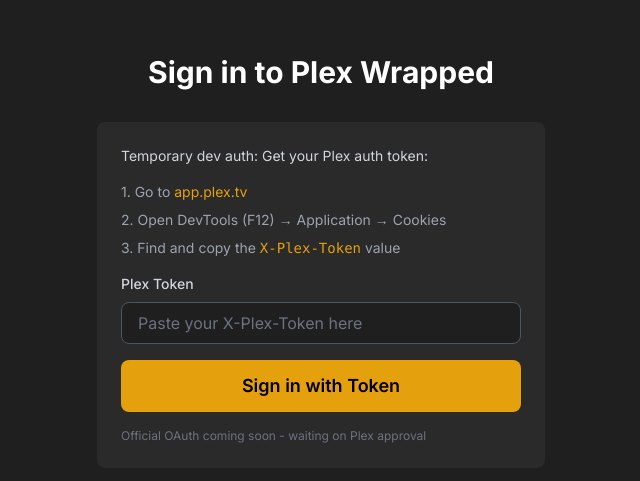
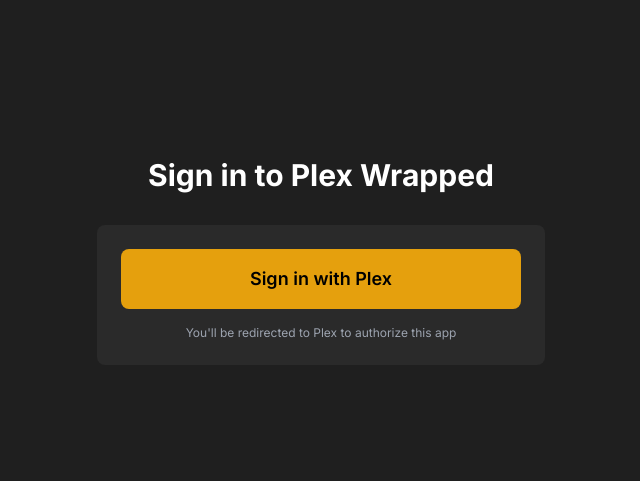
Before and after one commit to jonthebeef/plexwrapped, a SvelteKit app: page /auth/login in a window 1280 px wide. Shown: the part 139-620 px from the top of the page, without its empty margins (319-959 px from the left). Built offline with nearby package versions, Linux system fonts and the light colour scheme; no server answers.

Commit message:
feat: implement proper PIN OAuth flow
- Replace manual token entry with PIN OAuth
- Click button → create PIN → redirect to Plex
- Callback page polls for authorization
- Much better UX than DevTools hunting

```diff
--- a/src/routes/auth/login/+page.server.ts
+++ b/src/routes/auth/login/+page.server.ts
@@ -1,43 +1,23 @@
-import { redirect, fail } from '@sveltejs/kit';
-import { getPlexUser } from '$lib/services/plex-auth';
+import { redirect } from '@sveltejs/kit';
+import { createPlexPin, getPlexAuthUrl } from '$lib/services/plex-auth';
 import type { Actions } from './$types';
 
 export const actions: Actions = {
-	// Manual token auth for development (default action)
-	default: async ({ cookies, request }) => {
-		const data = await request.formData();
-		const token = (data.get('token') as string)?.trim();
+	default: async ({ cookies }) => {
+		// Create a PIN for Plex OAuth
+		const pin = await createPlexPin();
 
-		if (!token || token.length === 0) {
-			return fail(400, { error: 'Token is required' });
-		}
+		// Store PIN ID in cookie so we can poll for it in the callback
+		cookies.set('plex_pin_id', String(pin.id), {
+			path: '/',
+			httpOnly: true,
+			secure: true,
+			sameSite: 'lax',
+			maxAge: 60 * 10 // 10 minutes
+		});
 
-		try {
-			// Validate token by fetching user
-			const user = await getPlexUser(token);
-
-			// Set auth token cookie
-			cookies.set('plex_token', token, {
-				path: '/',
-				httpOnly: true,
-				secure: true,
-				sameSite: 'lax',
-				maxAge: 60 * 60 * 24 * 30 // 30 days
-			});
-
-			// Set user info cookie for display
-			cookies.set('plex_user', JSON.stringify(user), {
-				path: '/',
-				httpOnly: false, // Needs to be readable by client
-				secure: true,
-				sameSite: 'lax',
-				maxAge: 60 * 60 * 24 * 30
-			});
-
-			throw redirect(303, '/wrapped');
-		} catch (error) {
-			console.error('Token validation failed:', error);
-			return fail(401, { error: 'Invalid token - please check and try again' });
-		}
+		// Redirect to Plex authorization page
+		const authUrl = getPlexAuthUrl(pin.code);
+		throw redirect(303, authUrl);
 	}
 };
--- a/src/routes/auth/login/+page.svelte
+++ b/src/routes/auth/login/+page.svelte
@@ -1,7 +1,5 @@
 <script lang="ts">
 	import { enhance } from '$app/forms';
-
-	let { form } = $props<{ form?: { error?: string } }>();
 </script>
 
 <svelte:head>
@@ -12,46 +10,18 @@
 	<div class="w-full max-w-md">
 		<h1 class="mb-8 text-center text-3xl font-bold text-white">Sign in to Plex Wrapped</h1>
 
-		<!-- Development: Manual token entry -->
 		<div class="rounded-lg bg-surface-card p-6">
-			<p class="mb-4 text-sm text-gray-300">Temporary dev auth: Get your Plex auth token:</p>
-
-			<ol class="mb-4 space-y-2 text-sm text-gray-400">
-				<li>
-					1. Go to
-					<a href="https://app.plex.tv/desktop" target="_blank" class="text-plex hover:underline">
-						app.plex.tv
-					</a>
-				</li>
-				<li>2. Open DevTools (F12) → Application → Cookies</li>
-				<li>3. Find and copy the <code class="text-plex">X-Plex-Token</code> value</li>
-			</ol>
-
 			<form method="POST" use:enhance>
-				<label for="token" class="mb-2 block text-sm font-medium text-gray-300"> Plex Token </label>
-				<input
-					type="text"
-					id="token"
-					name="token"
-					placeholder="Paste your X-Plex-Token here"
-					required
-					class="mb-4 w-full rounded-lg border border-gray-600 bg-surface px-4 py-2 text-white placeholder-gray-500 focus:border-plex focus:outline-none"
-				/>
-
-				{#if form?.error}
-					<p class="mb-4 text-sm text-red-400">{form.error}</p>
-				{/if}
-
 				<button
 					type="submit"
-					class="w-full rounded-lg bg-plex px-8 py-3 text-lg font-semibold text-black transition-colors hover:bg-plex-dark"
+					class="w-full rounded-lg bg-plex px-8 py-4 text-lg font-semibold text-black transition-colors hover:bg-plex-dark"
 				>
-					Sign in with Token
+					Sign in with Plex
 				</button>
 			</form>
 
-			<p class="mt-4 text-xs text-gray-500">
-				Official OAuth coming soon - waiting on Plex approval
+			<p class="mt-4 text-center text-xs text-gray-400">
+				You'll be redirected to Plex to authorize this app
 			</p>
 		</div>
 	</div>
```
